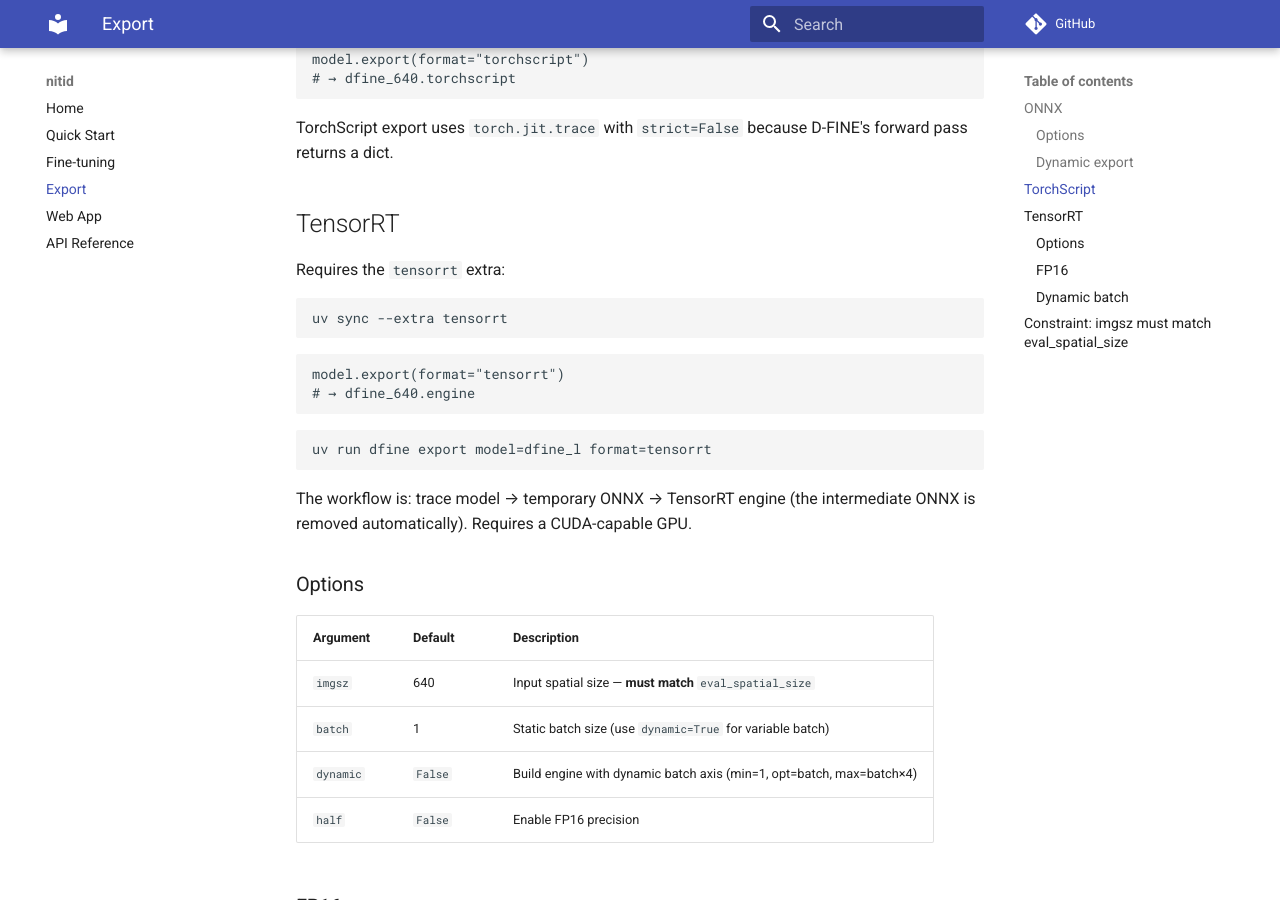
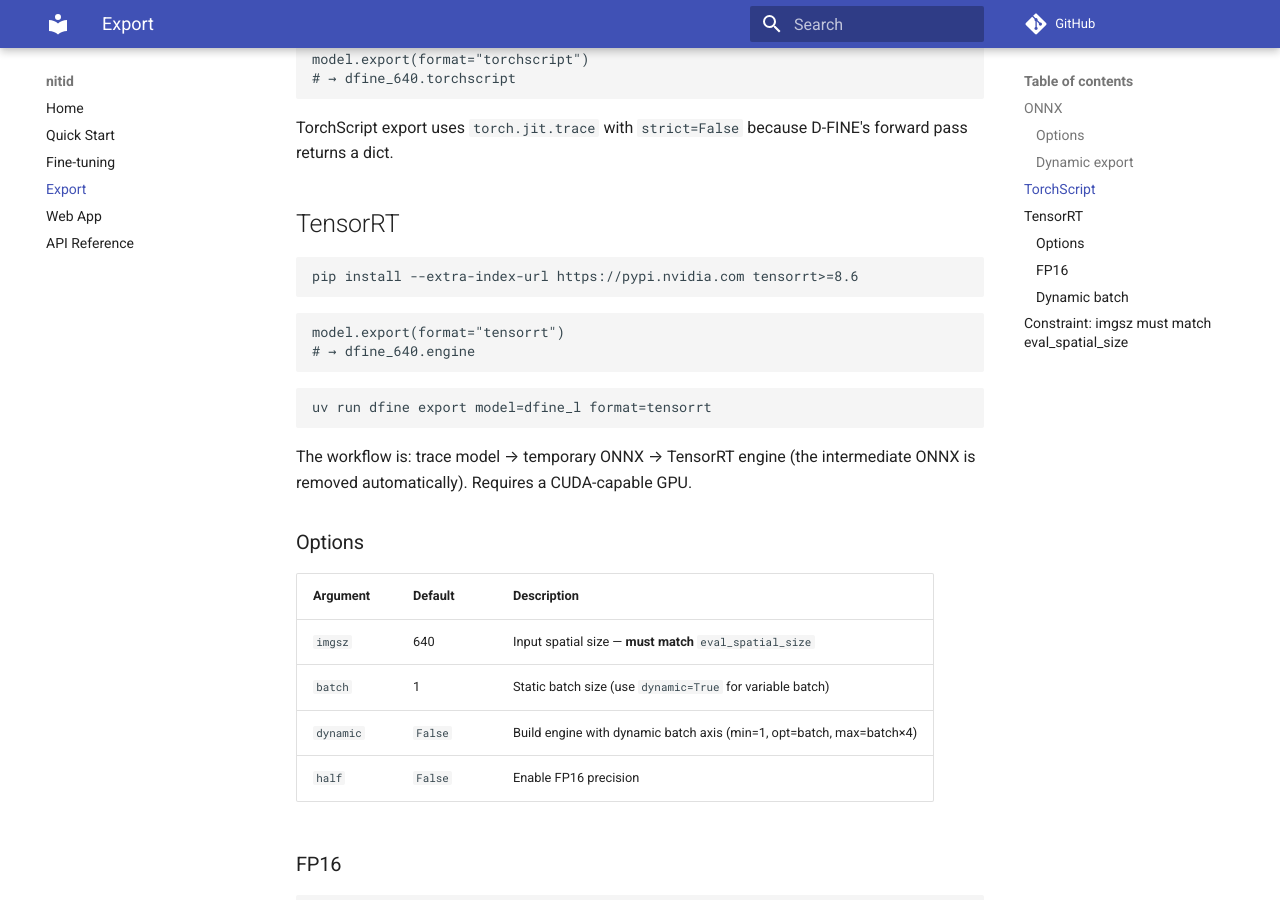
Before and after one commit to Nitidio/nitid, an MkDocs documentation site: the page built from docs/export.md, in a window 1280 px wide and 900 px high, scrolled down 1114 px. Built offline with MkDocs 1.6.1 and Material for MkDocs 9.7.7, drawn with Linux system fonts in a browser that asks for light colours; comment, search, counter and statistics services are not loaded.

````diff
--- a/docs/export.md
+++ b/docs/export.md
@@ -49,10 +49,8 @@ D-FINE's forward pass returns a dict.
 
 ## TensorRT
 
-Requires the `tensorrt` extra:
-
 ```bash
-uv sync --extra tensorrt
+pip install --extra-index-url https://pypi.nvidia.com tensorrt>=8.6
 ```
 
 ```python
````
Also changed, not shown: README.md (+21 -23 lines), docs/api_reference.md (+1 -1 lines), docs/quickstart.md (+1 -1 lines).
